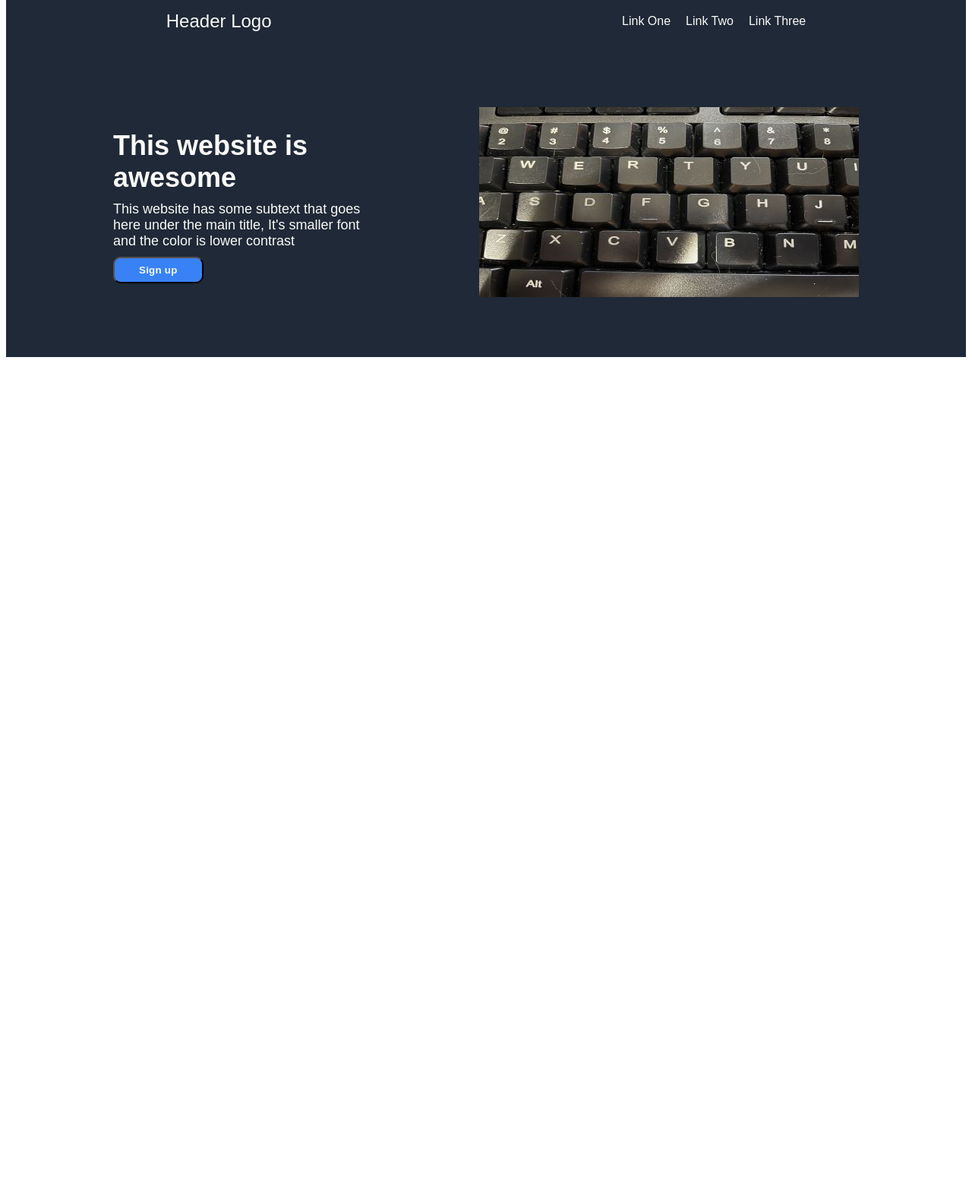
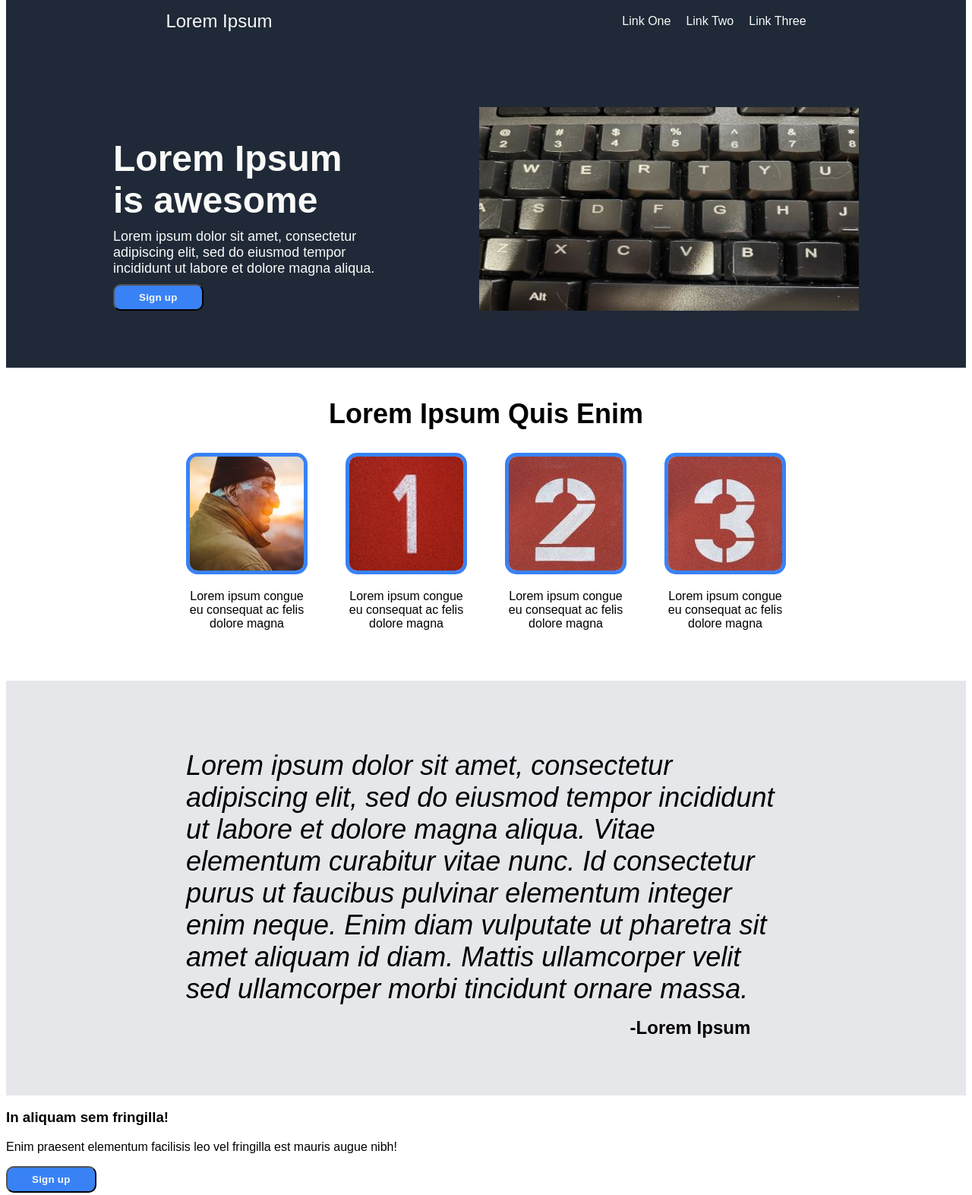
Before and after one commit to Totalmilk9/odin-landing-page, a plain HTML site: page index.html in a window 1280 px wide. Shown: the part 18-1591 px from the top of the page at 76% size. Before the commit the page ends 800 px from the top, so only its background shows below. Drawn offline with Linux system fonts and the light colour scheme.

Commit message:
finish middle sections

```diff
--- a/index.html
+++ b/index.html
@@ -11,7 +11,7 @@
 <!--Header-->
 
   <header>
-    <p>Header Logo</p>
+    <p>Lorem Ipsum</p>
     <nav>
       <ul>
         <li><a href="#">Link One</a></li>
@@ -25,8 +25,8 @@
 
   <section class="top">
     <div class="left">
-      <h1>This website is awesome</h1>
-      <p> This website has some subtext that goes here under the main title, It's smaller font and the color is lower contrast</p>
+      <h2>Lorem Ipsum is awesome</h1>
+      <p>Lorem ipsum dolor sit amet, consectetur adipiscing elit, sed do eiusmod tempor incididunt ut labore et dolore magna aliqua.</p>
       <button><a href="#">Sign up</a></button>
     </div>
     <div class="right">
@@ -34,6 +34,47 @@
     </div>
   </section>
 
+<!--Tile Section-->
+
+  <section class="tile">
+    <h2>Lorem Ipsum Quis Enim</h2>
+    <div class="tile-container">
+      <div class="tile-item">
+        <img src="images/old.jpg" alt="">
+        <p>Lorem ipsum congue eu consequat ac felis dolore magna</p>
+      </div>
+      <div class="tile-item">
+        <img src="images/1.jpg" alt="">
+        <p>Lorem ipsum congue eu consequat ac felis dolore magna</p>
+      </div>
+      <div class="tile-item">
+        <img src="images/2.jpg" alt="">
+        <p>Lorem ipsum congue eu consequat ac felis dolore magna</p>
+      </div>
+      <div class="tile-item">
+        <img src="images/3.jpg" alt="">
+        <p>Lorem ipsum congue eu consequat ac felis dolore magna</p>
+      </div>
+    </div>
+  </section>
+
+<!--Quote Section-->
+
+  <section class="quote">
+    <figure>
+      <blockquote>Lorem ipsum dolor sit amet, consectetur adipiscing elit, sed do eiusmod tempor incididunt ut labore et dolore magna aliqua. Vitae elementum curabitur vitae nunc. Id consectetur purus ut faucibus pulvinar elementum integer enim neque. Enim diam vulputate ut pharetra sit amet aliquam id diam. Mattis ullamcorper velit sed ullamcorper morbi tincidunt ornare massa.</blockquote>
+    </figure>
+    <figcaption>-Lorem Ipsum</figcaption>
+  </section>
+
+<!--Sign Up Section-->
+
+  <section class="sign-up">
+    <h3>In aliquam sem fringilla!</h3>
+    <p>Enim praesent elementum facilisis leo vel fringilla est mauris augue nibh!</p>
+    <button><a href="#">Sign up</a></button>
+  </section>
+
 </body>
 
 </html>
--- a/main.css
+++ b/main.css
@@ -45,11 +45,12 @@ li a {
 }
 
 .right {
-
+  display: flex;
+  overflow: hidden;
 }
 
-.top h1 {
-  font-size: 36px;
+.top h2 {
+  font-size: 48px;
   font-weight: bolder;
   margin-bottom: 5px
 }
@@ -71,3 +72,55 @@ button a {
   font-weight: bold;
   letter-spacing: 0.25px;
 }
+
+/* Tile Section */
+
+.tile {
+  text-align: center;
+  padding: 10px 0 50px 0;
+
+}
+
+.tile h2 {
+  font-size: 36px;
+  font-weight: bolder;
+}
+
+.tile-container {
+  display: flex;
+  justify-content: center;
+  overflow: hidden;
+  gap: 50px
+}
+
+.tile-item {
+  width: 160px;
+}
+
+.tile-item img {
+  border: 5px solid #3882F6;
+  border-radius: 15px;
+}
+
+/* Quote Section */
+
+.quote {
+  background-color: #E5E7EB;
+  padding: 75px 0;
+}
+
+figure blockquote {
+  font-size: 36px;
+  font-style: italic;
+  margin: 0 auto;
+  width: 790px;
+}
+
+figcaption {
+  display: inline-block;
+  margin-left: 65%;
+  font-weight: bold;
+  font-size: 24px;
+}
+
+/* Sign Up Section */
```
Also changed, not shown: images/1.jpg (added), images/2.jpg (added), images/3.jpg (added), images/old.jpg (added).
